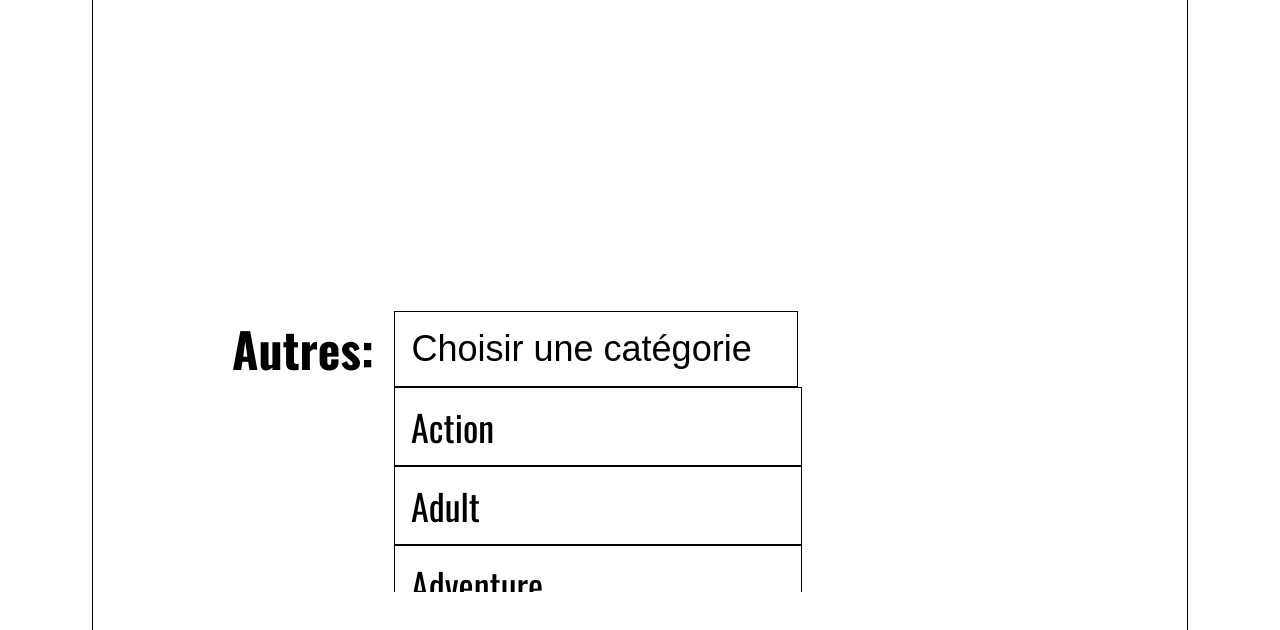
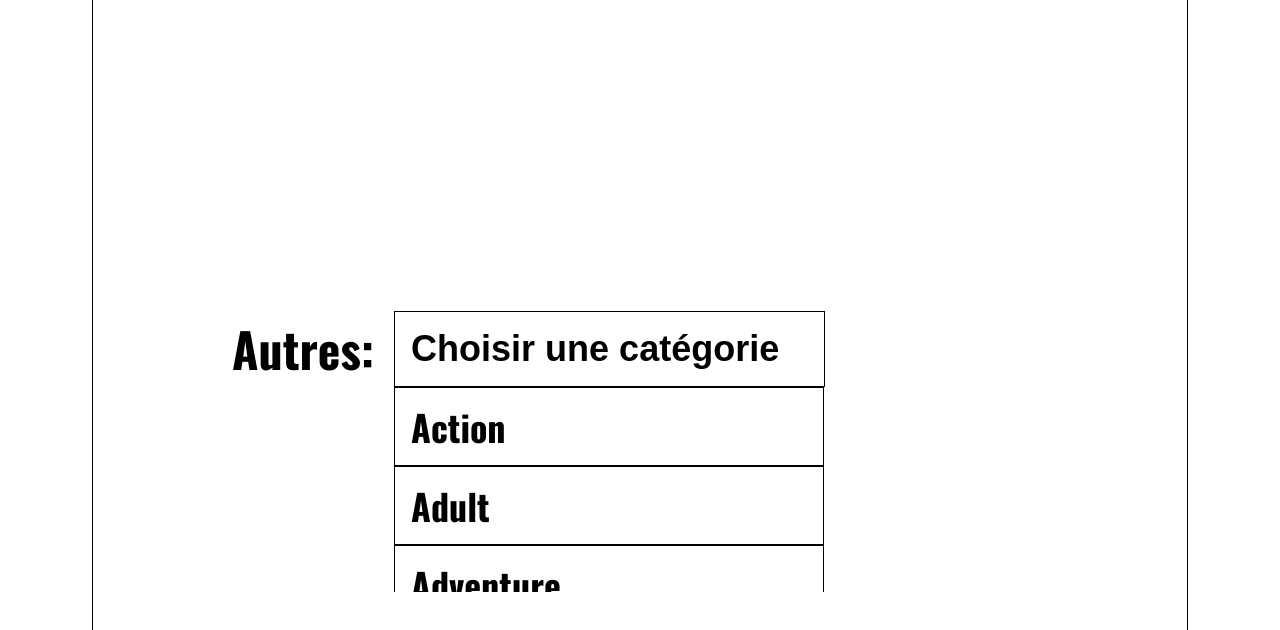
Before and after one commit to spleenYou/JustStreamIt, a plain HTML site: page index.html in a window 1280 px wide. Both pictures are taken after a click on the button "Choisir une catégorie". Shown: the part 2410-3040 px from the top of the page. Drawn offline with Linux system fonts and the light colour scheme; no server answers.

Commit message:
change the button's content of the other category choice

```diff
--- a/script.css
+++ b/script.css
@@ -233,13 +233,13 @@ h1 {
 
 .dropbtn {
     font-size: 36px;
+    font-weight: bold;
     background-color: white;
     color: black;
     padding: 16px;
     padding-right: 45px;
-    border: none;
     cursor: pointer;
-    min-width: 404px;
+    min-width: 430px;
     border: 1px black solid;
 }
 
@@ -266,8 +266,9 @@ h1 {
     text-decoration: none;
     display: block;
     border: 1px black solid;
-    width: 374px;
+    width: 396px;
     position: relative;
+    font-weight: bold;
 }
 
   .dropdown span:hover {
--- a/script.js
+++ b/script.js
@@ -156,6 +156,8 @@ function startFilled() {
     let dropdowns = document.getElementsByClassName("dropdown-content")
     for (let i = 0; i < dropdowns.length; i++) {
         dropdowns[i].addEventListener("click", (e) => {
+            let dropBtnElt = document.getElementsByClassName("dropbtn")[0]
+            dropBtnElt.innerHTML = e.target.innerHTML
             e.target.appendChild(greenCase)
             greenCase.style.display = "inline"
             findNumberPages("titles/?sort_by=imdb_score&genre=" + genresTab[e.target.attributes[0].value], place[3])
```
